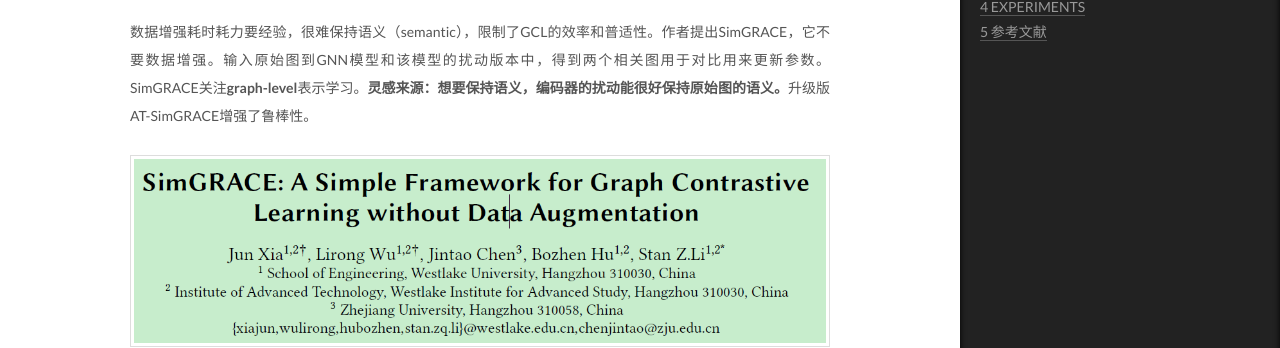
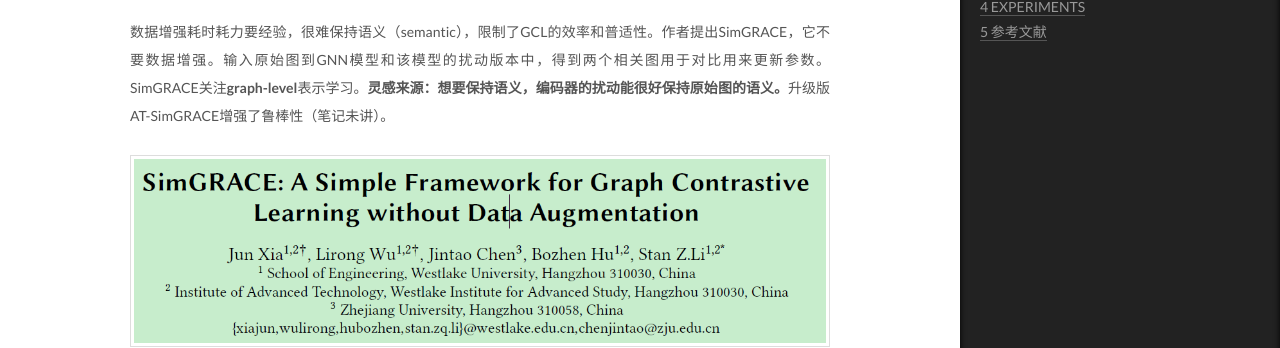
Before and after one commit to SunJC911/sunjc911.github.io, a Jekyll site: the page built from _posts/2022-05-24-2022-SimGRACE-A-Simple-Framework-for-Graph-Contrastive-Learning-without-Data-Augmentation.md, in a window 1280 px wide and 1400 px high, scrolled down 428 px. Shown: the part 151-499 px from the top of the window. Built offline with Jekyll 4.4.1, drawn with Linux system fonts in a browser that asks for light colours.

Commit message:
update SimGRACE

```diff
--- a/_posts/2022-05-24-2022-SimGRACE-A-Simple-Framework-for-Graph-Contrastive-Learning-without-Data-Augmentation.md
+++ b/_posts/2022-05-24-2022-SimGRACE-A-Simple-Framework-for-Graph-Contrastive-Learning-without-Data-Augmentation.md
@@ -12,7 +12,7 @@ excerpt_separator: <!--more-->
 
 ## 摘要
 
-数据增强耗时耗力要经验，很难保持语义（semantic），限制了GCL的效率和普适性。作者提出SimGRACE，它不要数据增强。输入原始图到GNN模型和该模型的扰动版本中，得到两个相关图用于对比用来更新参数。SimGRACE关注**graph-level**表示学习。**灵感来源：想要保持语义，编码器的扰动能很好保持原始图的语义。**升级版AT-SimGRACE增强了鲁棒性。<!--more-->
+数据增强耗时耗力要经验，很难保持语义（semantic），限制了GCL的效率和普适性。作者提出SimGRACE，它不要数据增强。输入原始图到GNN模型和该模型的扰动版本中，得到两个相关图用于对比用来更新参数。SimGRACE关注**graph-level**表示学习。**灵感来源：想要保持语义，编码器的扰动能很好保持原始图的语义。**升级版AT-SimGRACE增强了鲁棒性（笔记未讲）。<!--more-->
 
 ![title](https://sunjc911.github.io/assets/images/SimGRACE/title.png)
 
```
